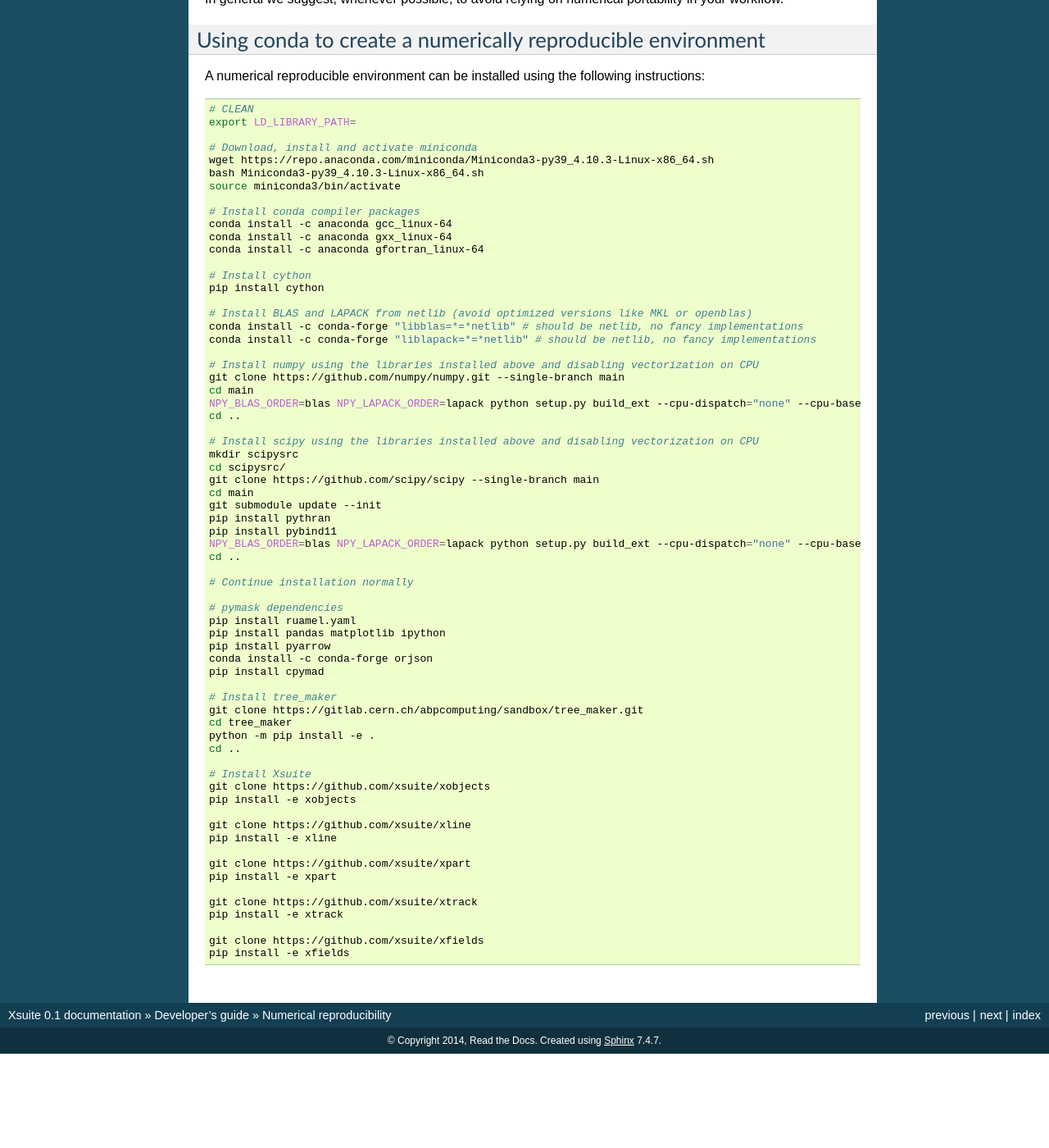
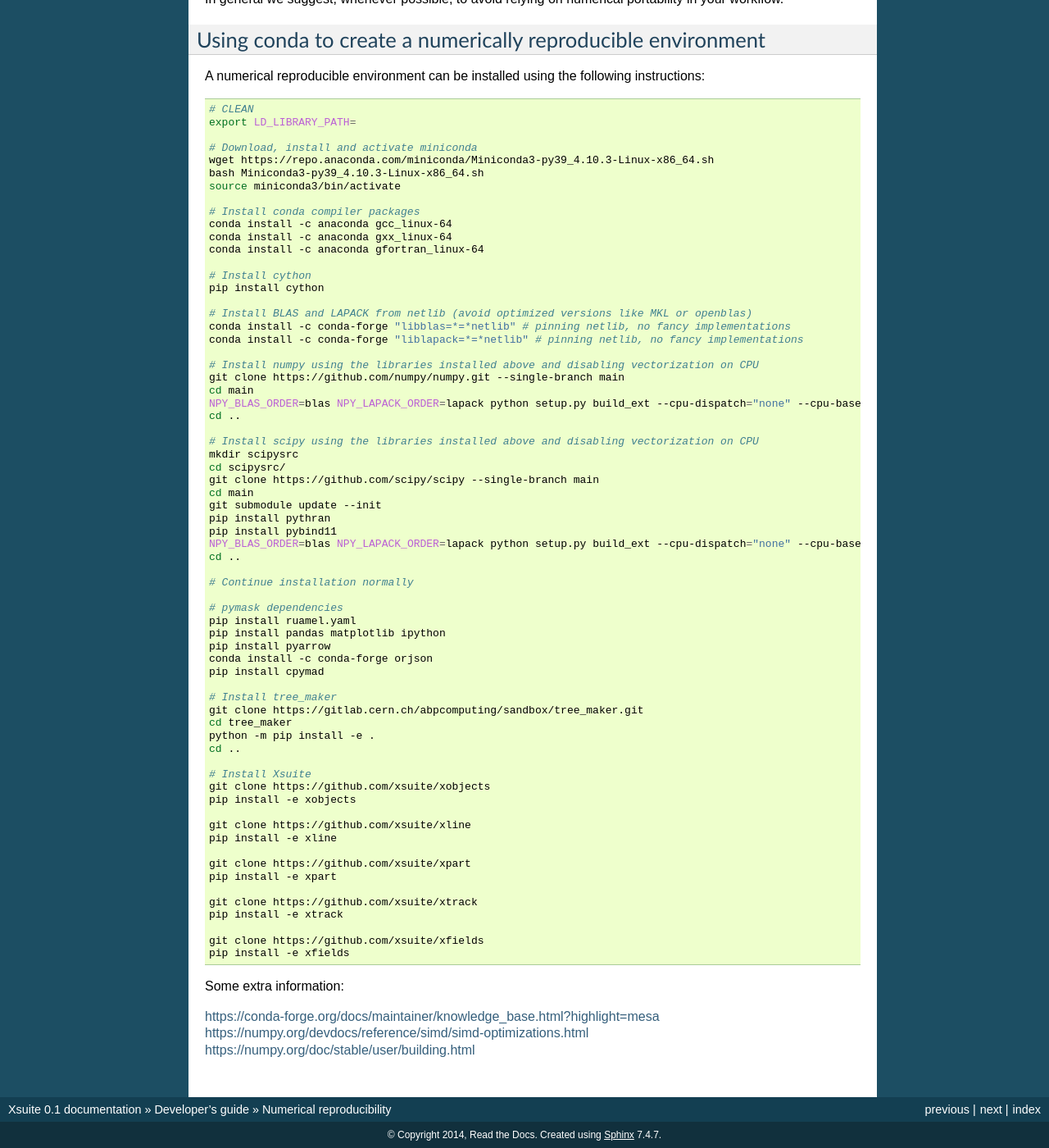
Before and after one commit to xsuite/xsuite, a Sphinx documentation site: the page built from docs/numericalportability.rst, in a window 1280 px wide and 1400 px high, scrolled down 405 px. Shown: the whole window at 82% size. Built offline with Sphinx 7.4.7, drawn with Linux system fonts in a browser that asks for light colours; before the commit the page ends 1690 px from its top, so only the background shows below that.

Commit message:
Quick push

```diff
--- a/docs/numericalportability.rst
+++ b/docs/numericalportability.rst
@@ -35,8 +35,8 @@
     pip install cython
 
     # Install BLAS and LAPACK from netlib (avoid optimized versions like MKL or openblas)
-    conda install -c conda-forge "libblas=*=*netlib" # should be netlib, no fancy implementations
-    conda install -c conda-forge "liblapack=*=*netlib" # should be netlib, no fancy implementations
+    conda install -c conda-forge "libblas=*=*netlib" # pinning netlib, no fancy implementations
+    conda install -c conda-forge "liblapack=*=*netlib" # pinning netlib, no fancy implementations
 
     # Install numpy using the libraries installed above and disabling vectorization on CPU
     git clone https://github.com/numpy/numpy.git --single-branch main
@@ -85,3 +85,9 @@
 
     git clone https://github.com/xsuite/xfields
     pip install -e xfields
+
+Some extra information:
+
+https://conda-forge.org/docs/maintainer/knowledge_base.html?highlight=mesa
+https://numpy.org/devdocs/reference/simd/simd-optimizations.html
+https://numpy.org/doc/stable/user/building.html
```
